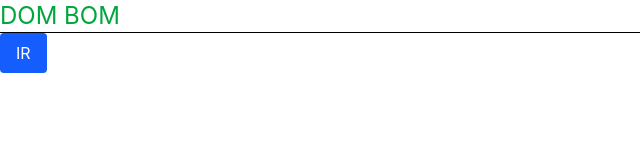
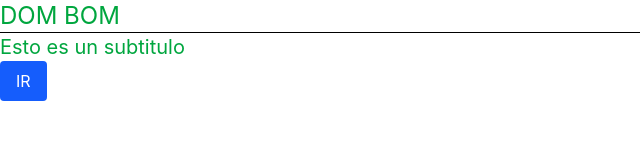
Before and after one commit to Diego-Ruda/javascript-desarrollo-avanzado, a website built with Vite: page clase01/02.dom-bom/index.html in a window 1280 px wide. Shown: the whole page, without its empty margins (0-640 px from the left). Built offline with nearby package versions, Linux system fonts and the light colour scheme.

Commit message:
Terminando con seleccion de elemetnos y manipulacion

```diff
--- a/clase01/02.dom-bom/index.html
+++ b/clase01/02.dom-bom/index.html
@@ -9,6 +9,7 @@
     <h1 id="titulo-principal" class="text-2xl text-green-600" >DOM BOM </h1>
     <hr>
 
+    <h2 id="subtitulo" >Esto es un subtitulo</h2>
 
     <button id="btn-ir" class="bg-blue-600 hover:bg-blue-700 text-white rounded cursor-pointer px-4 py-2">IR</button>
 
--- a/clase01/02.dom-bom/src/main.js
+++ b/clase01/02.dom-bom/src/main.js
@@ -48,3 +48,7 @@ console.warn('Modernos')
 const tituloPrincipal = document.querySelector('#titulo-principal')
 
 console.log(tituloPrincipal)
+
+const subtitulo = document.querySelector('#subtitulo')
+subtitulo.classList.add('text-green-600','text-xl')
+console.log(subtitulo)
```
